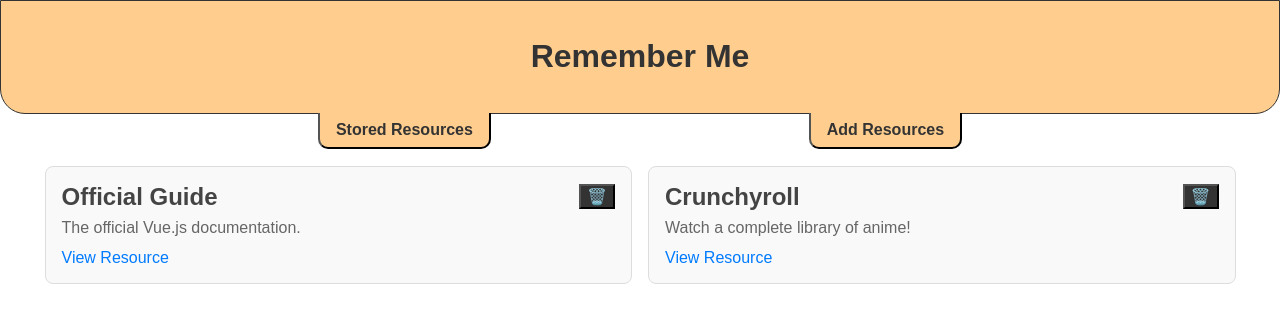
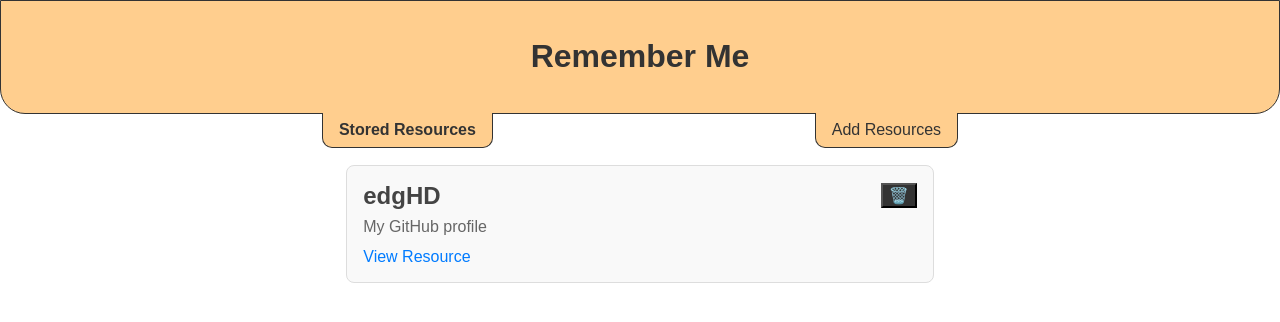
Before and after one commit to edgHD/remember-me-project, a Vue app: page / in a window 1280 px wide. Shown: the top 322 px of the page. Built offline with nearby package versions, Linux system fonts and the light colour scheme.

Commit message:
Validate links (auto-format if no protocol defined), add default paragraph if empty storageResources, fix Navbar style.

```diff
--- a/src/App.vue
+++ b/src/App.vue
@@ -44,15 +44,9 @@ export default {
       storedResources: [
         {
           id: this.$uuid(),
-          title: 'Official Guide',
-          description: 'The official Vue.js documentation.',
-          link: 'https://vuejs.org',
-        },
-        {
-          id: this.$uuid(),
-          title: 'Crunchyroll',
-          description: 'Watch a complete library of anime!',
-          link: 'https://crunchyroll.com',
+          title: 'edgHD',
+          description: 'My GitHub profile',
+          link: 'https://github.com/edgHD',
         },
       ],
       headerColor: '#ffce8e', // Initial header color
--- a/src/components/UI/BaseButton.vue
+++ b/src/components/UI/BaseButton.vue
@@ -49,8 +49,8 @@ button {
     bottom: 1px;
     padding: 8px 16px;
     font-size: 1rem;
-    font-weight: bold;
     color: #333;
+    border: 1px solid;
     border-top: none;
     border-radius: 0 0 10px 10px;
     cursor: pointer;
--- a/src/components/learning-resources/AddResource.vue
+++ b/src/components/learning-resources/AddResource.vue
@@ -2,7 +2,7 @@
     <!-- Dialog for invalid input -->
     <base-dialog v-if="inputIsInvalid" title="Invalid Input" @close="inputIsInvalid = false">
         <template #default>
-            <p>Please fill out all fields.</p>
+            <p>{{ errorMessage }}</p>
         </template>
         <template #actions>
             <button @click="inputIsInvalid = false">Close</button>
@@ -30,6 +30,7 @@ export default {
     data() {
         return {
             inputIsInvalid: false, // Tracks if the input is invalid
+            errorMessage: '', // Stores the error message for the dialog
             title: '',
             description: '',
             link: '',
@@ -38,17 +39,38 @@ export default {
     methods: {
         // Validate and submit the resource
         submitResource() {
-            if (this.title.trim() && this.description.trim() && this.link.trim()) {
+            if (!this.title.trim() || !this.description.trim() || !this.link.trim()) {
+                this.errorMessage = 'Please fill out all fields.' // Error for empty fields
+                this.inputIsInvalid = true
+                return
+            }
+
+            if (!this.isValidLink(this.link.trim())) {
+                this.errorMessage = 'Please enter a valid link (e.g., https://example.com).' // Error for invalid link
+                this.inputIsInvalid = true
+                return
+            }
+
+            const formattedLink = this.formatLink(this.link.trim()) // Ensure the link is properly formatted
             this.addResource({
                 id: this.$uuid(), // Generate a unique ID
                 title: this.title,
                 description: this.description,
-                    link: this.link,
+                link: formattedLink,
             })
             this.resetForm() // Reset the form after submission
-            } else {
-                this.inputIsInvalid = true // Show error dialog if input is invalid
+        },
+        // Check if the link is valid
+        isValidLink(link) {
+            const urlPattern = /^(https?:\/\/)?([\w-]+\.)+[\w-]{2,}(\/.*)?$/i
+            return urlPattern.test(link)
+        },
+        // Format the link to ensure it starts with https://
+        formatLink(link) {
+            if (!link.startsWith('http://') && !link.startsWith('https://')) {
+                return `https://${link}`
             }
+            return link
         },
         // Reset the form fields
         resetForm() {
--- a/src/components/learning-resources/ResourceItem.vue
+++ b/src/components/learning-resources/ResourceItem.vue
@@ -1,12 +1,15 @@
 <template>
     <ul>
-        <base-card v-for="item in items" :key="item.id">
+        <base-card v-if="items.length > 0" v-for="item in items" :key="item.id">
             <div class="title">
                 <h3>{{ item.title }}</h3>
                 <button class="delete-item" @click="this.$emit('delete-item', item.id)">🗑️</button>
             </div>
             <p>{{ item.description }}</p>
             <a :href="item.link">View Resource</a>
+        </base-card>
+        <base-card v-else class="empty">
+            <p>No resources found.</p>
         </base-card>
     </ul>
 </template>
@@ -60,6 +63,11 @@ p {
     color: #666;
 }
 
+.empty p {
+    text-align: center;
+    user-select: none;
+}
+
 a {
     font-size: 1rem;
     color: #007BFF;
```
Lines whose indentation alone changed are shown as unchanged.
